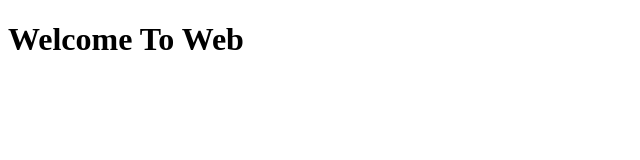
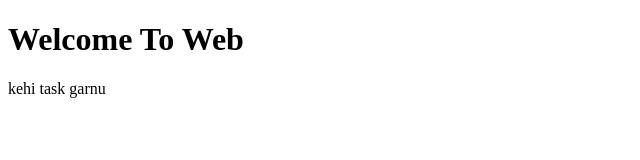
Before and after one commit to Rabin-See/devs, a plain HTML site: page index.html in a window 1280 px wide. Shown: the whole page, without its empty margins (0-640 px from the left). Drawn offline with Linux system fonts and the light colour scheme.

Commit message:
Update index.html

```diff
--- a/index.html
+++ b/index.html
@@ -11,6 +11,7 @@
 
 
     <h1>Welcome To Web</h1>
+    <p>kehi task garnu</p>
 
 
 
```
